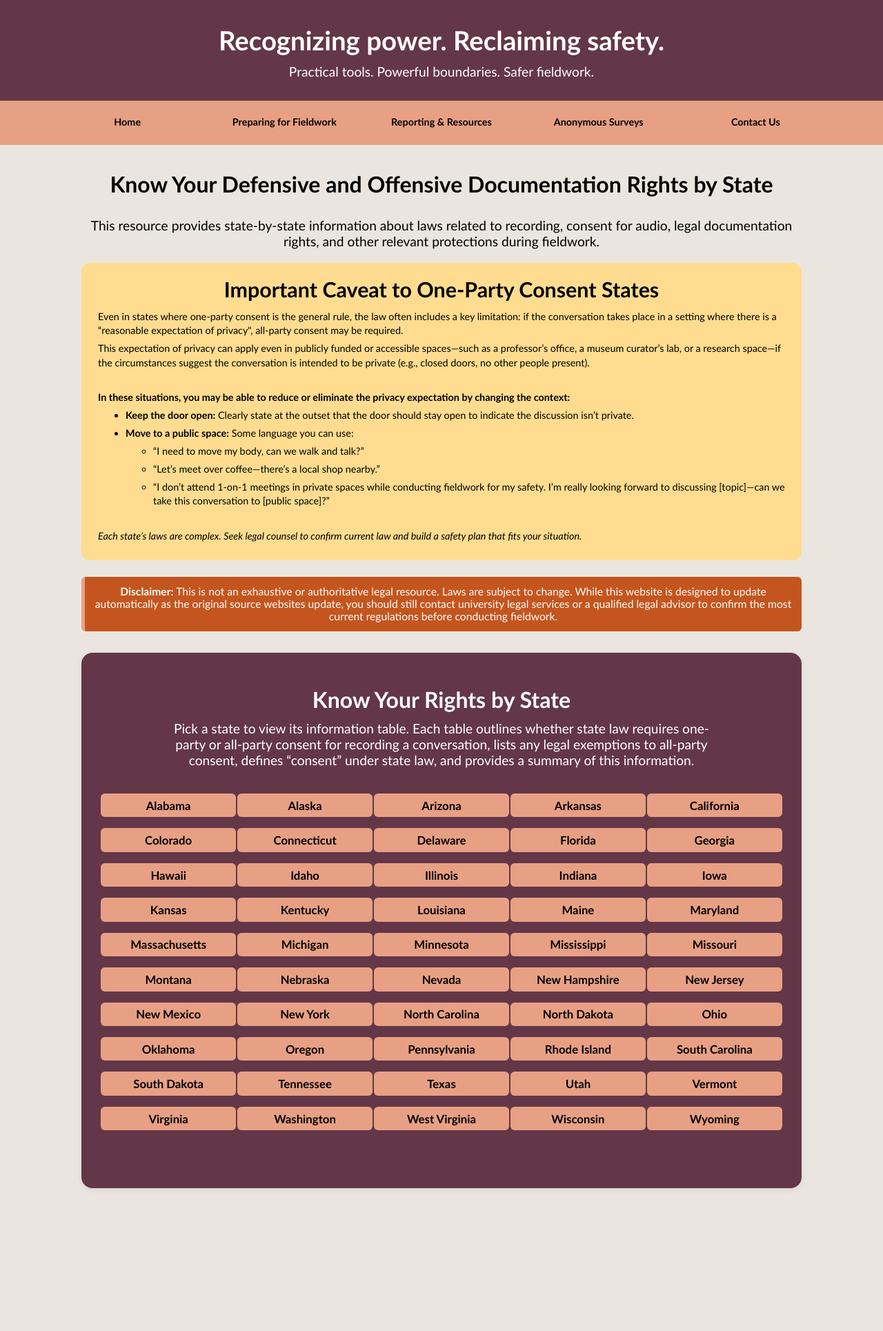
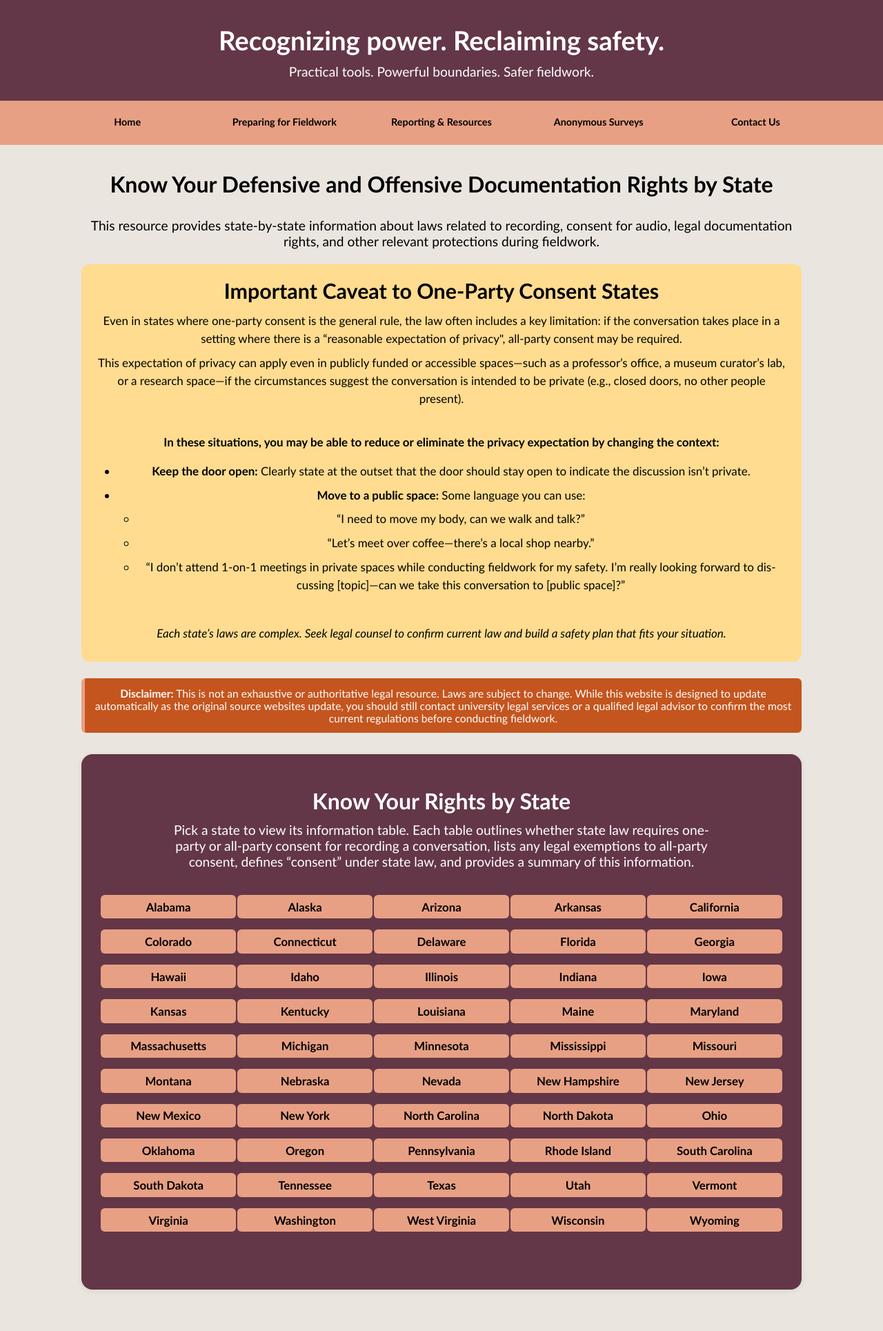
Before and after one commit to AnthroSafetyWarrior/GoldenTrowelProject, a Jekyll site: the page built from _pages/statelaw.html, in a window 1280 px wide. Shown: the whole page at 69% size. Built offline with Jekyll 4.4.1, drawn with Linux system fonts in a browser that asks for light colours; before the commit the page ends 1782 px from its top, so only the background shows below that.

Commit message:
updating pages

```diff
--- a/_pages/statelaw.html
+++ b/_pages/statelaw.html
@@ -68,28 +68,41 @@
   .row-panel table{ min-width: 640px; }
 }
 
-.oneparty-caveat {
-  background: #ffdc8f;
-  padding: clamp(0.75rem, 2vw, 1.25rem) clamp(1rem, 2.5vw, 1.5rem);
-  margin: clamp(1rem, 2vw, 1.25rem) auto;
+.oneparty-caveat{
+  background:#ffdc8f;
+  padding: clamp(12px, 2.8vw, 20px) clamp(16px, 3.5vw, 24px);
+  margin: clamp(14px, 2.5vw, 22px) auto;
+  border-radius:12px;
+  /* keep lines comfortable on wide screens but full‑width on mobile */
   max-width: 100%;
-  text-align: left;
-  border-radius: 12px;
 }
 
-.oneparty-caveat h3 {
-  font-size: clamp(1.2rem, 2.5vw, 1.9rem);
-  margin-top: 0;
+.oneparty-caveat h3{
+  /* fluid, but capped for desktop; no inline style to override it */
+  font-size: clamp(1.15rem, 1rem + 1.4vw, 1.9rem);
+  line-height: 1.2;
+  margin: 0 0 .4em;
 }
 
 .oneparty-caveat p,
-.oneparty-caveat ul,
-.oneparty-caveat li {
-  font-size: clamp(0.9rem, 1.1vw, 1rem);
-  text-align: left;
-  margin: 0.4em 0;
-  line-height: 1.4;
+.oneparty-caveat li{
+  /* tie to rem first, then add a small vw bump */
+  font-size: clamp(.98rem, .94rem + .35vw, 1.06rem);
+  line-height: 1.55;
+  margin: .5em 0;
 }
+
+.oneparty-caveat ul{
+  padding-left: clamp(16px, 4vw, 28px);
+}
+
+.oneparty-caveat p,
+.oneparty-caveat li{
+  /* avoid awkward overflow on tiny phones */
+  overflow-wrap: anywhere;
+  hyphens: auto;
+}
+
 
 /* Disclaimer stays full-width above/below */
 .disclaimer{
@@ -133,7 +146,7 @@
 </div>
 
 <div class="oneparty-caveat" role="region" aria-labelledby="opc-caveats-title">
-  <h3 id="opc-caveats-title"; style="font-size:1.9em;">Important Caveat to One-Party Consent States</h3>
+  <h3>Important Caveat to One-Party Consent States</h3>
     <p>Even in states where one-party consent is the general rule, the law often includes a key limitation: if the conversation takes place in a setting where there is a “reasonable expectation of privacy", all-party consent may be required.</p>
 <p>This expectation of privacy can apply even in publicly funded or accessible spaces—such as a professor’s office, a museum curator’s lab, or a research space—if the circumstances suggest the conversation is intended to be private (e.g., closed doors, no other people present).</p><br>
 
```
